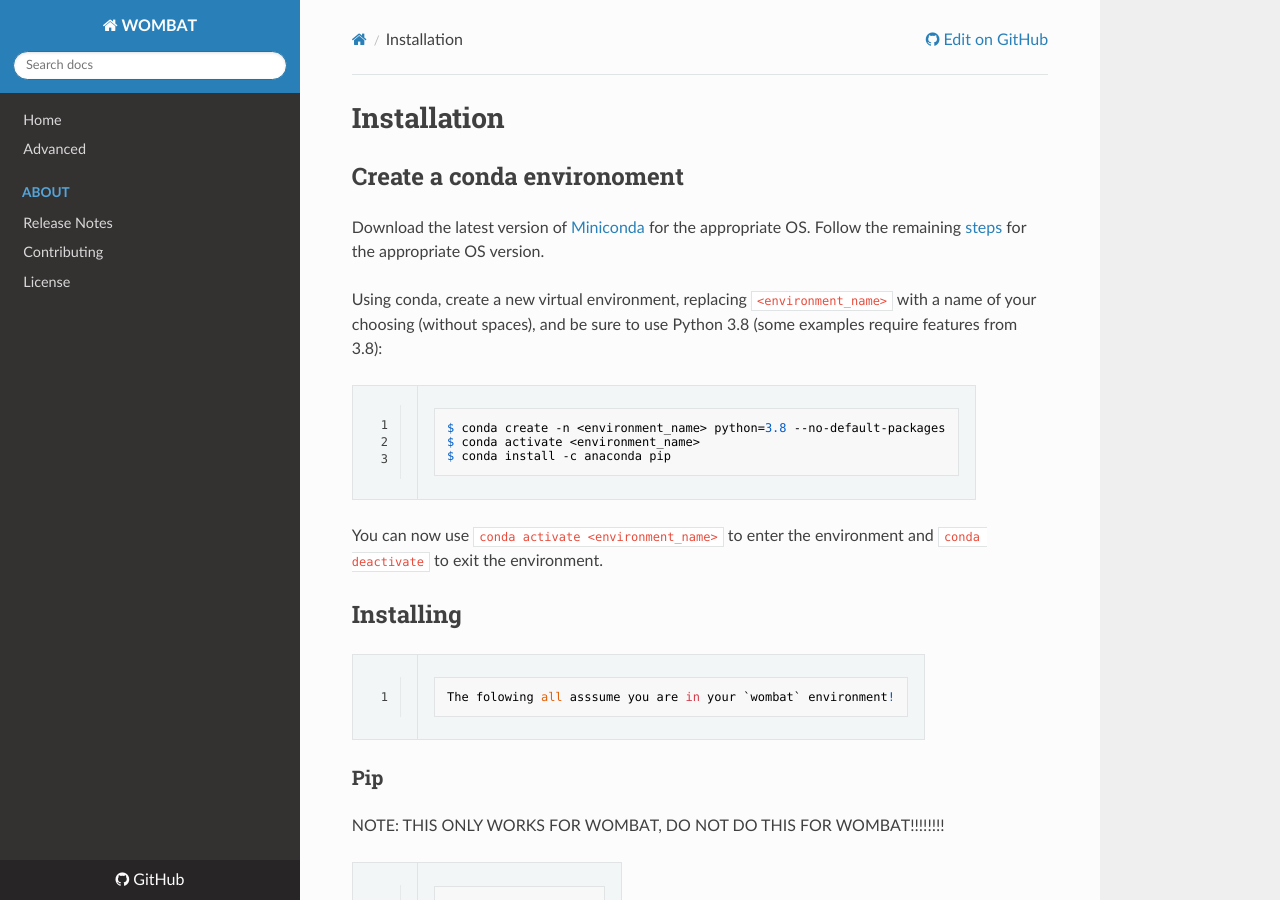
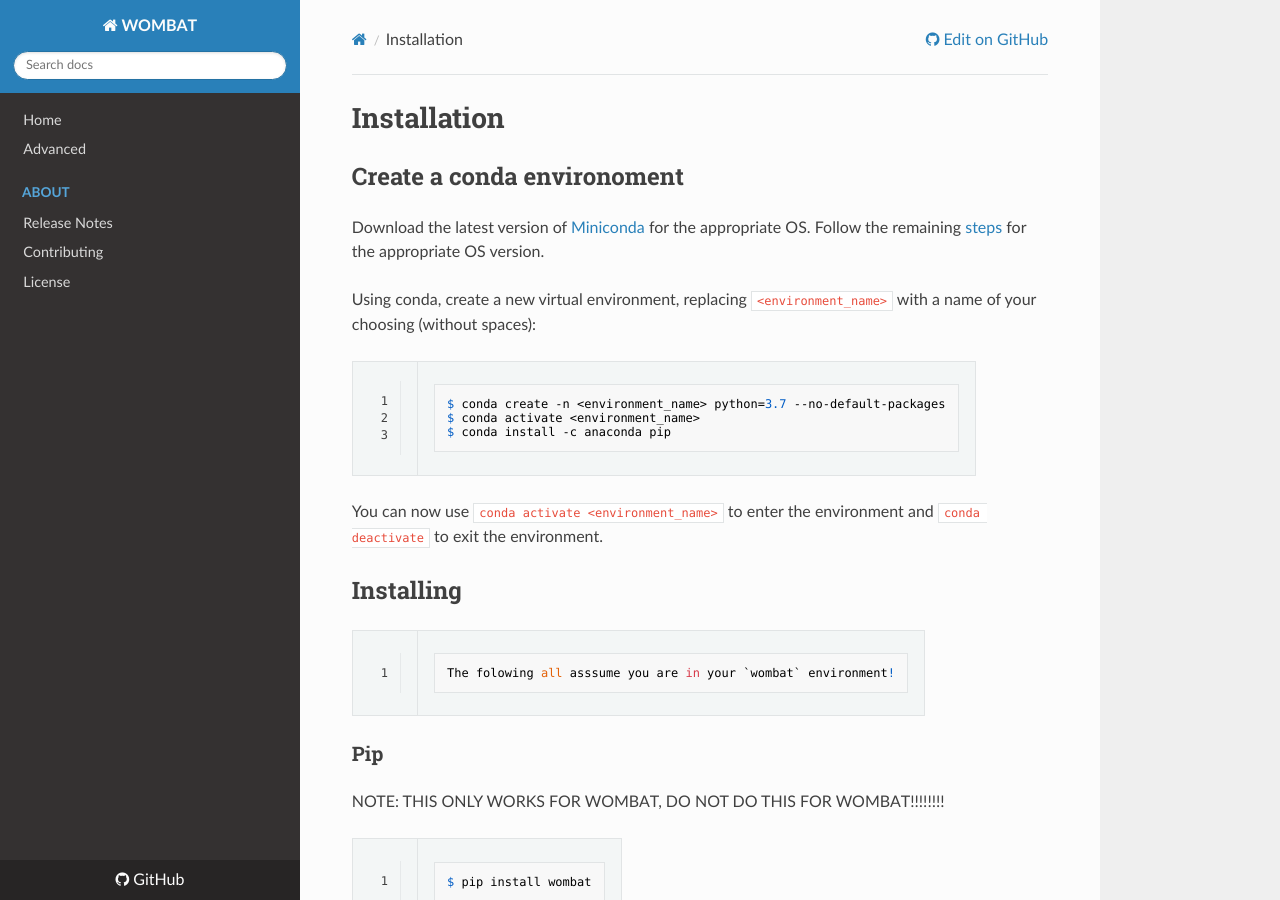
Before and after one commit to WISDEM/WOMBAT, an MkDocs documentation site: the page built from docs/source/install.md, in a window 1280 px wide and 900 px high. Built offline with MkDocs 1.6.1, drawn with Linux system fonts in a browser that asks for light colours; nearby versions of some CDN libraries.

Commit message:
fix bug in examples where python3.8 is required

````diff
--- a/docs/jupyter_execute/examples/how_to.py
+++ b/docs/jupyter_execute/examples/how_to.py
@@ -419,7 +419,8 @@ library_path = DINWOODIE
 
 config = load_yaml(str(library_path / "config"), "base.yaml")
 
-pprint(config, sort_dicts=False)
+for k, v in config.items():
+    print(f"\033[1m{k}\033[0m:\n  {v}")  # make the keys bold
 
 
 # ## Instantiate the simulation
--- a/docs/source/conf.py
+++ b/docs/source/conf.py
@@ -75,7 +75,7 @@ myst_enable_extensions = [
     "linkify",
     # "substitution",
 ]
-myst_url_schemes = ("http", "https", "mailto")
+myst_url_schemes = ["http", "https", "mailto"]
 
 source_suffix = {
     ".rst": "restructuredtext",
@@ -83,6 +83,7 @@ source_suffix = {
     ".myst": "myst-nb",
 }
 
+# toggle this between auto/off to rerun full documentation build
 jupyter_execute_notebooks = "off"
 execution_timeout = -1
 execution_allow_errors = True
--- a/docs/source/install.md
+++ b/docs/source/install.md
@@ -9,10 +9,9 @@ for the appropriate OS version.
 
 
 Using conda, create a new virtual environment, replacing `<environment_name>` with a name
-of your choosing (without spaces), and be sure to use Python 3.8 (some examples require
-features from 3.8):
+of your choosing (without spaces):
 ```text
-$ conda create -n <environment_name> python=3.8 --no-default-packages
+$ conda create -n <environment_name> python=3.7 --no-default-packages
 $ conda activate <environment_name>
 $ conda install -c anaconda pip
 ```
--- a/setup.py
+++ b/setup.py
@@ -91,7 +91,7 @@ setup(
         "matplotlib",
         "nrel-pysam",
     ],
-    python_requires=">=3.8",
+    python_requires=">=3.7",
     extras_require=extra_package_requirements,
     test_suite="pytest",
     tests_require=["pytest", "pytest-xdist", "pytest-cov"],
````
Also changed, not shown: docs/source/examples/how_to.md (+2 -1 lines), docs/jupyter_execute/examples/how_to.ipynb, docs/jupyter_execute/examples/metrics_demonstration.ipynb, 2 other files.
